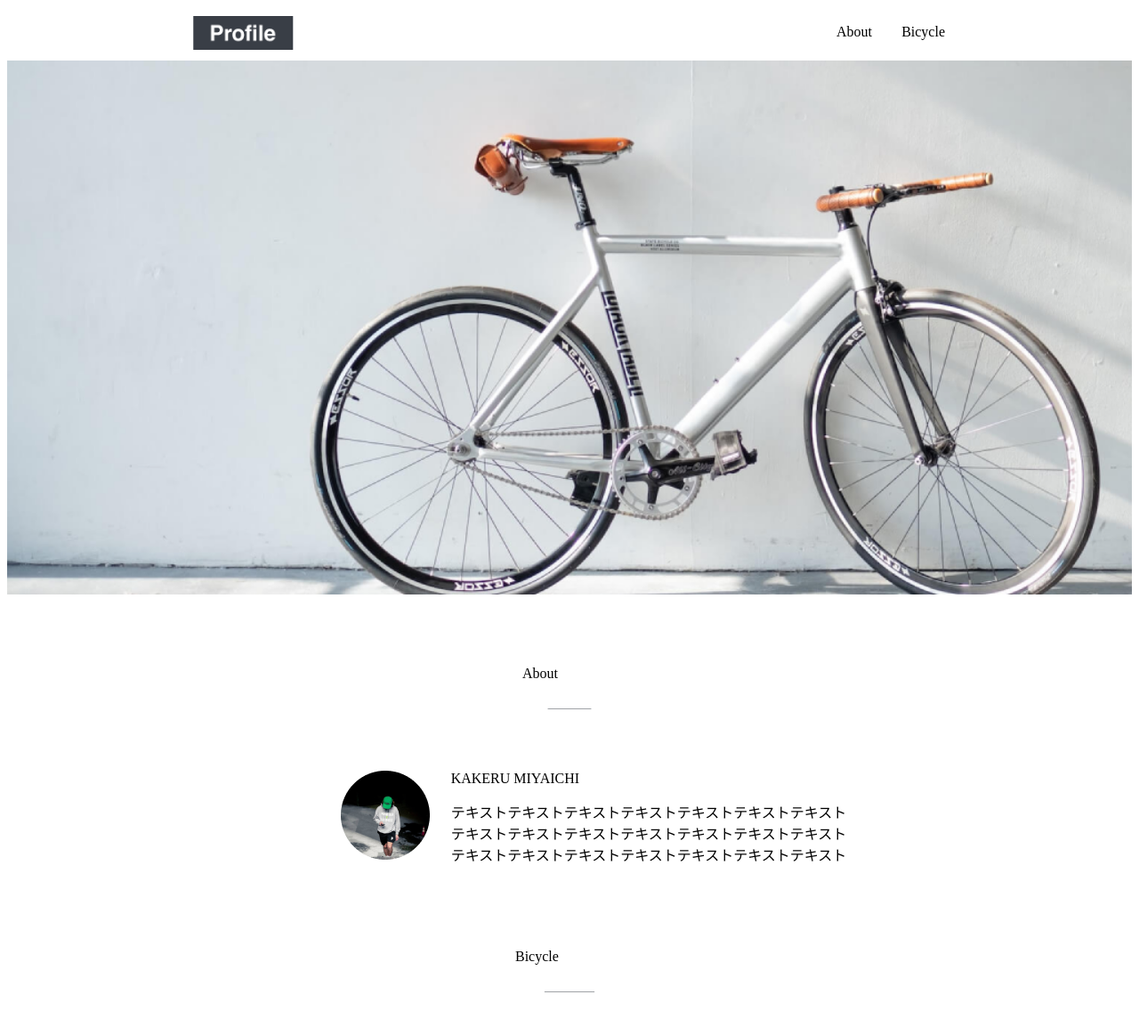
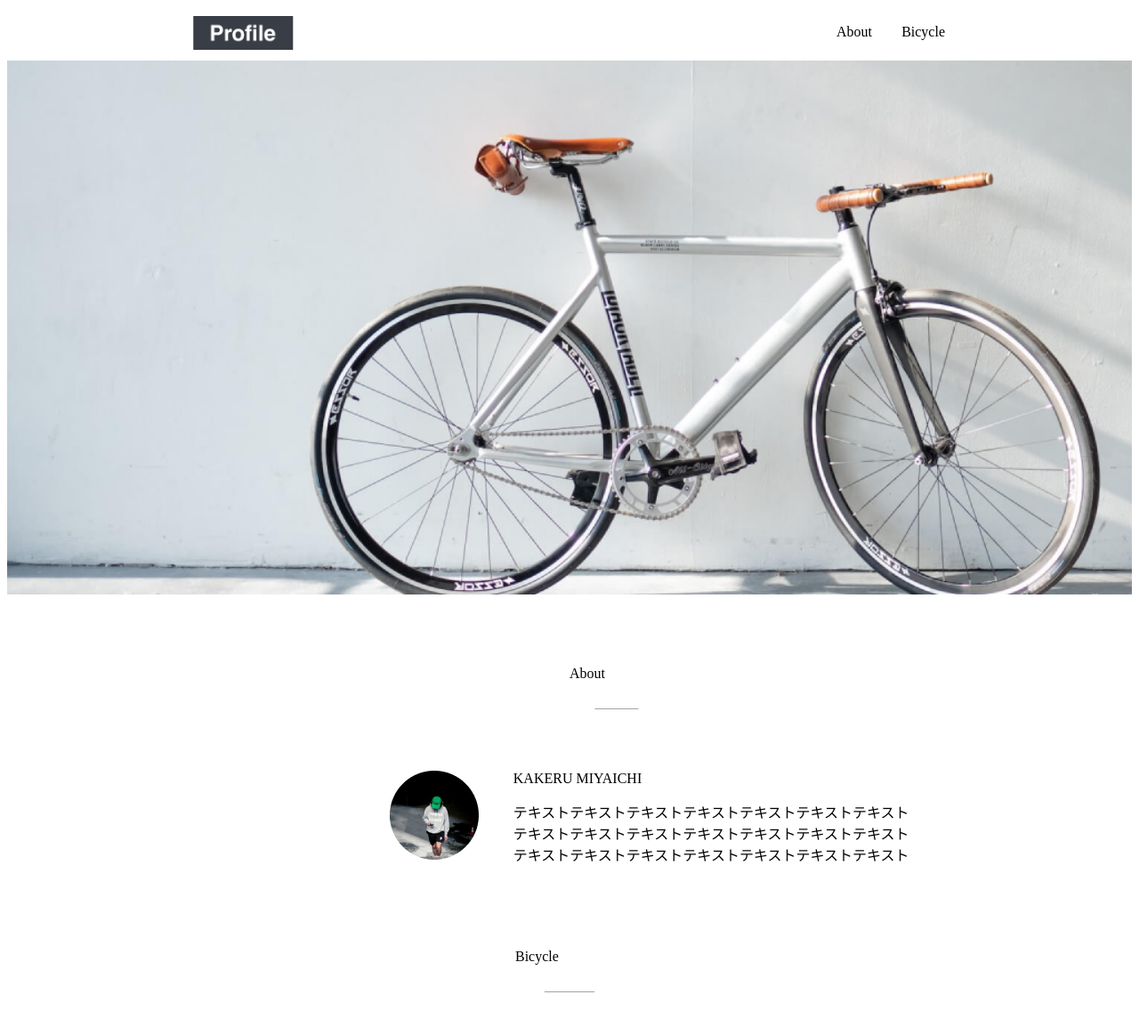
Before and after one commit to tappypuppy/profile-site-1col, a Next.js app: page / in a window 1280 px wide. Shown: the top 1154 px of the page at 89% size. Built offline with nearby package versions, Linux system fonts and the light colour scheme.

Commit message:
aboutを調整

```diff
--- a/src/app/page.tsx
+++ b/src/app/page.tsx
@@ -8,6 +8,16 @@ import About from "@/components/About/About";
 import Hero from "@/components/Hero/Hero";
 import Bicycle from "@/components/Bicycle/Bicycle";
 import Footer from "@/components/Footer/footer";
+import type { Viewport } from 'next'
+
+export const viewport: Viewport = {
+  width: 'device-width',
+  initialScale: 1,
+  maximumScale: 1,
+  userScalable: false,
+  // Also supported by less commonly used
+  // interactiveWidget: 'resizes-visual',
+}
 
 const ProfilePC: NextPage = () => {
   return (
--- a/src/components/About/About.tsx
+++ b/src/components/About/About.tsx
@@ -12,21 +12,21 @@ function About() {
       />
       <div className={styles.about}>About</div>
       <Image
-        className={styles.icon}
+        className={styles.border}
         src="/線 1.svg"
         alt="icon"
         width={106}
         height={0}
       />
-      <div className={styles.kakeruMiyaichi}>KAKERU MIYAICHI</div>
-      <div className={styles.div}>
-        <p className={styles.p}>
+      <div className={styles.username}>KAKERU MIYAICHI</div>
+      <div className={styles.text_box}>
+        <p className={styles.text}>
           テキストテキストテキストテキストテキストテキストテキスト
         </p>
-        <p className={styles.p}>
+        <p className={styles.text}>
           テキストテキストテキストテキストテキストテキストテキスト
         </p>
-        <p className={styles.p}>
+        <p className={styles.text}>
           テキストテキストテキストテキストテキストテキストテキスト
         </p>
       </div>
--- a/src/components/About/index.module.css
+++ b/src/components/About/index.module.css
@@ -1,36 +1,36 @@
 .about {
     position: absolute;
     top: 47.87%;
-    left: calc(50% - 53px);
+    left: 50%;
     font-size: var(--font-size-13xl);
 }
-.icon {
+.border {
     position: absolute;
     height: 0.06%;
     top: 50.97%;
     bottom: 48.97%;
-    left: calc(50% - 53px);
+    left: 50%;
     max-height: 100%;
     width: 6.625rem;
 }
-.kakeruMiyaichi {
+.username {
     position: absolute;
     top: 55.5%;
-    left: 39.45%;
+    left: 45%;
     font-size: var(--font-size-base);
 }
-.p {
+.text {
     margin: 0;
 }
-.div {
+.text_box {
     position: absolute;
     top: 57.7%;
-    left: 39.45%;
+    left: 45%;
 }
 .about_icon{
     position: absolute;
-    top: 53.625rem;
-    left: 23.438rem;
+    top: 55.5%;
+    left: 34%;
     width: 6.25rem;
     height: 6.25rem;
     object-fit: cover;
```
